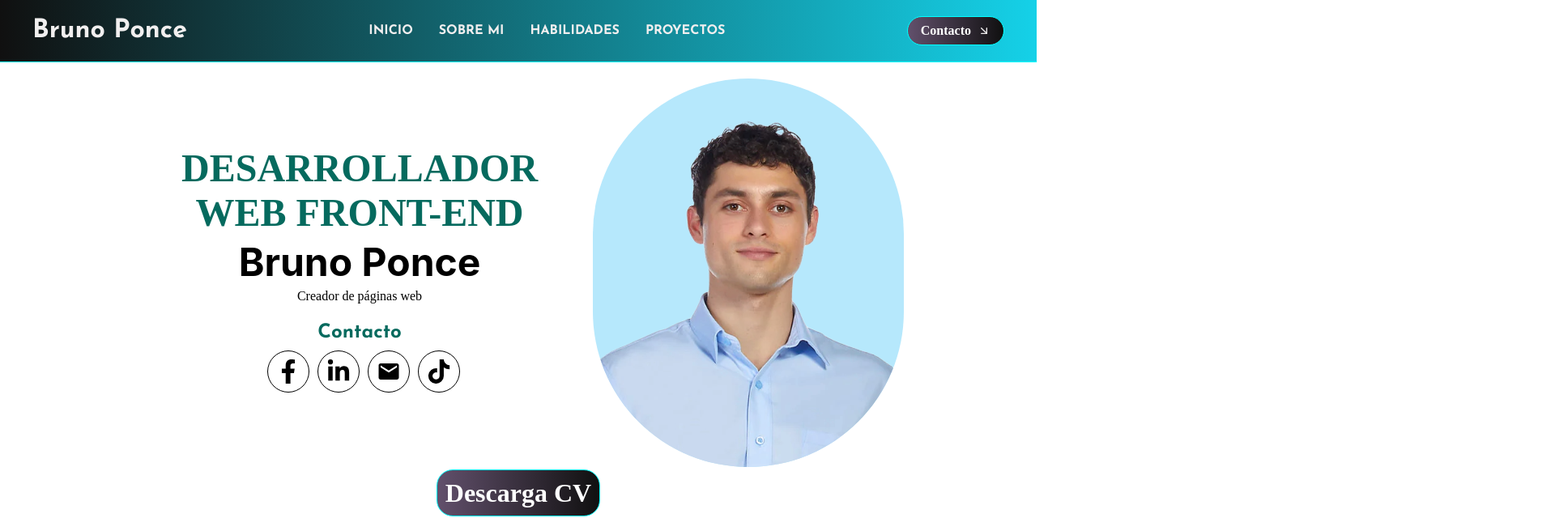
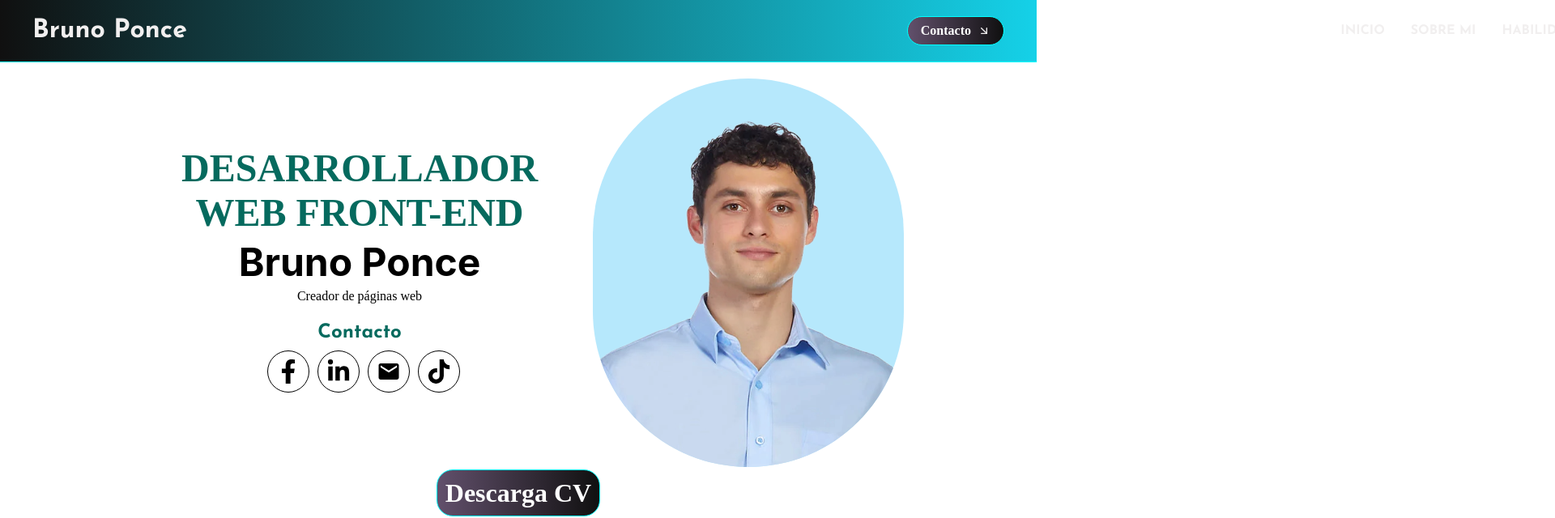
Before and after one commit to elmejorbruno/portafolio-web-bruno-ponce, a React (Vite) app: page / in a window 1280 px wide. Shown: the top 640 px of the page at 81% size, 1920 px wide, since content can reach past the window. Built offline with nearby package versions, Linux system fonts and the light colour scheme; a web font is replaced by a local one.

Commit message:
Se ajusto el menu en version movil y se agrego el efecto para que el menu movil se oculte al dar clic en cualquir item en los /NavbarBtn.jsx  /NavbarLinks.jsx /NavbarMain.jsx

```diff
--- a/src/components/navbar/NavbarBtn.jsx
+++ b/src/components/navbar/NavbarBtn.jsx
@@ -4,7 +4,7 @@ import styled from "styled-components";
 const NavbarBtn = () => {
   return (
     <NavBtn >
-      <Botton><a href="https://mail.google.com/mail/u/0/#inbox">Contacto</a></Botton>
+      <Botton><a href="https://mail.google.com/mail/?view=cm&fs=1&to=poncbruno@gmail.com">Contacto</a></Botton>
       <LuArrowDownRight/>
     </NavBtn>
   )
--- a/src/components/navbar/NavbarLinks.jsx
+++ b/src/components/navbar/NavbarLinks.jsx
@@ -28,7 +28,7 @@ const Links = [
 
 ]
 
-const NavbarLinks = ({menuMobile}) => {
+const NavbarLinks = ({menuMobile, closeMenu}) => {
 
   return (
     <LinkUl menuMobile={menuMobile}>
@@ -36,7 +36,7 @@ const NavbarLinks = ({menuMobile}) => {
         <LinkLi key={index}>
           <Enlace to={itemLink.id}
            smooth={false}
-
+           onClick={closeMenu}
             >
             {itemLink.section}
           </Enlace>
--- a/src/components/navbar/NavbarMain.jsx
+++ b/src/components/navbar/NavbarMain.jsx
@@ -9,7 +9,7 @@ import { IoMdClose } from "react-icons/io";
 
 const NavbarMain = () => {
   const [menuOpen, setMenuOpen] = useState(false);
-
+const closeMenu = () => setMenuOpen(false);
   const toggleMenu = () => {
     setMenuOpen((prev) => !prev);
   };
@@ -33,7 +33,7 @@ const NavbarMain = () => {
         <NavWrapper>
           <NavbarLogin />
           <MenuMobileWrapper menuOpen={menuOpen}>
-            <NavbarLinks menuMobile={menuOpen} />
+            <NavbarLinks menuMobile={menuOpen} closeMenu={closeMenu} />
           </MenuMobileWrapper>
           <NavbarBtn />
           {/* <ContainerLink menuOpen={menuOpen}>
@@ -136,19 +136,24 @@ background-color: blue;
 // `;
 
 const MenuMobileWrapper = styled.div`
-  text-align: left;
+  position: fixed;
+  top: 90px;
+  right: 0;
+  left: 0rem;
+  right: ${({ menuOpen }) => (menuOpen ? "0" : "-100%")};
+  width:  100%;
+  width: 100%;
+  transition: right 0.5s ease-in-out;
+  display: ${({ menuOpen }) => (menuOpen ? "flex" : "none")};
   flex-direction: column;
-  position: absolute;
-  top: 70px;
-  right: 0;
-  left: 20rem;
-  transform: translateX(-50%);
-  display: ${({ menuOpen }) => (menuOpen ? "flex" : "none")};
+  text-align: center;
+  justify-content: center;
+
   background-color: rgba(32, 101, 101, 0.7);
   backdrop-filter: blur(10px);
-  width:  50%;
+  z-index: 90;
+  padding: 2rem 0;
 
-  padding: 3rem 3rem;
   font-size: 1.25em;
 
   @media (min-width: 824px) {
```
